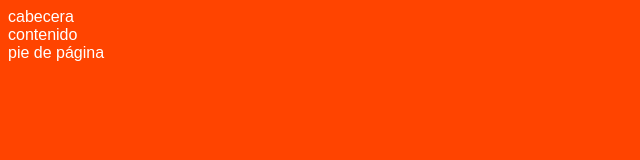
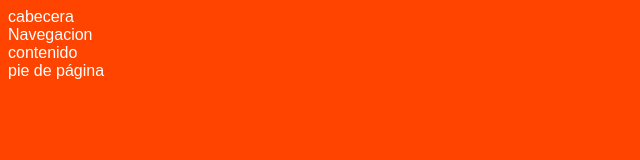
Before and after one commit to arnaldo24/git_test_repositorio, a plain HTML site: page index.html in a window 1280 px wide. Shown: the whole page, without its empty margins (0-640 px from the left). Drawn offline with Linux system fonts and the light colour scheme.

Commit message:
Update index.html

```diff
--- a/index.html
+++ b/index.html
@@ -9,6 +9,7 @@
 <body>
 	<header>
 		cabecera
+		<nav>Navegacion</nav>
 	</header>
 	<main>
 		contenido
```
